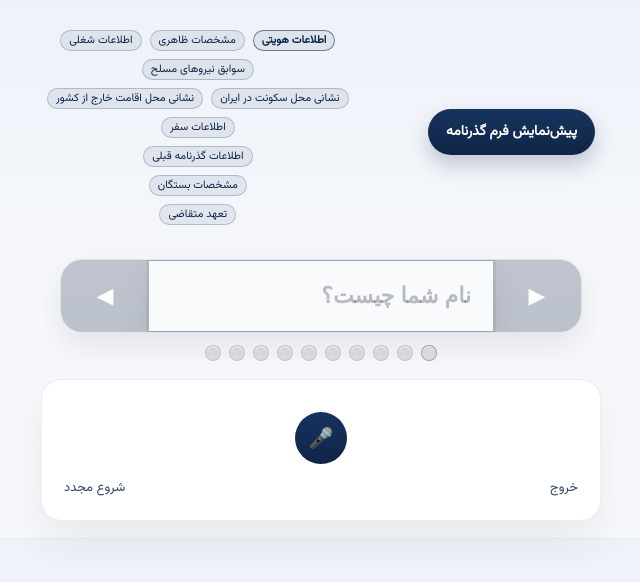
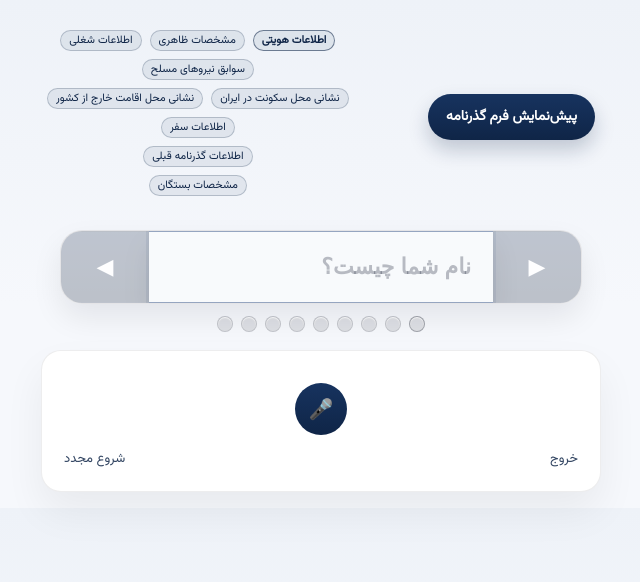
Before and after one commit to epoliceafsarieh/epoliceafsarieh-v2, a plain HTML site: page passport-wizard.html in a window 1280 px wide. Shown: the whole page, without its empty margins (319-959 px from the left). Drawn offline with Linux system fonts and the light colour scheme.

Commit message:
Update passport-wizard.html

```diff
--- a/passport-wizard.html
+++ b/passport-wizard.html
@@ -743,17 +743,8 @@ document.addEventListener('DOMContentLoaded', function () {
       "بستگان ۲: نشانی چیست؟",
       "بستگان ۲: تلفن چیست؟"
     ]
-  },
-  {
-    "id": "declaration",
-    "title": "تعهد متقاضی",
-    "questions": [
-      { "key":"declaration__q1", "text":"تعهد متقاضی را تأیید می‌کنید؟", "type":"choice", "choices":["تأیید می‌کنم","تأیید نمی‌کنم"] },
-      { "key":"declaration__q2", "text":"نام شما چیست؟" },
-      { "key":"declaration__q3", "text":"نام خانوادگی شما چیست؟" }
+  }
     ]
-  }
-]
   };
   // ====== END FORM SCHEMA ======
 
@@ -935,8 +926,7 @@ function renderDots() {
   [6],       // travel
   [7],       // previousPassport
   [8],       // relatives
-  [9],       // declaration
-];
+ ];
 
     rows.forEach(rowIdxs => {
       const row = document.createElement("div");
@@ -1328,11 +1318,8 @@ if (field.key === "residenceAbroad__q0") {
       "previousPassport__q2": { "page": 0, "x": 202.5, "y": 188.13, "size": 11 },
       "previousPassport__q3": { "page": 0, "x": 92.5, "y": 190.63, "size": 11 },
       "previousPassport__q5": { "page": 0, "x": 461.63, "y": 175.37, "size": 11 },
-      "previousPassport__q6": { "page": 0, "x": 209.75, "y": 173.62, "size": 11 },
-
-      "declaration__q1": { "page": 0, "x": 460.38, "y": 33.13, "size": 11 },
-      "declaration__q3": { "page": 0, "x": 313.5, "y": 31.25, "size": 11 }
-    };
+      "previousPassport__q6": { "page": 0, "x": 209.75, "y": 173.62, "size": 11 }
+ };
 
     for (const [key, cfg] of Object.entries(PDF_FIELD_MAP)) {
       const pIndex = Number(cfg.page || 0);
```
